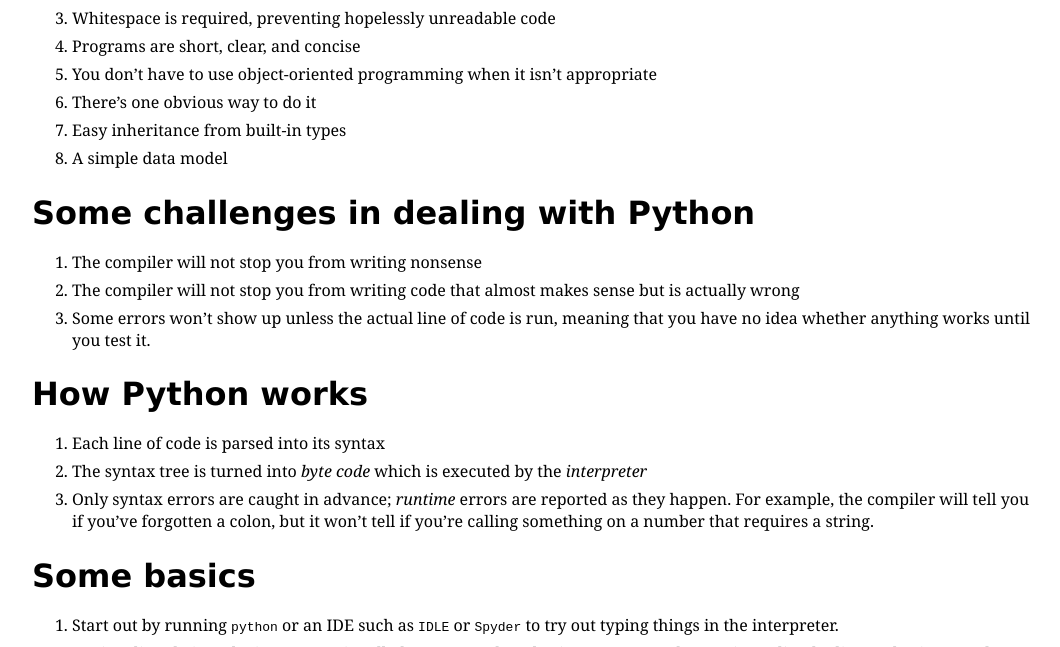
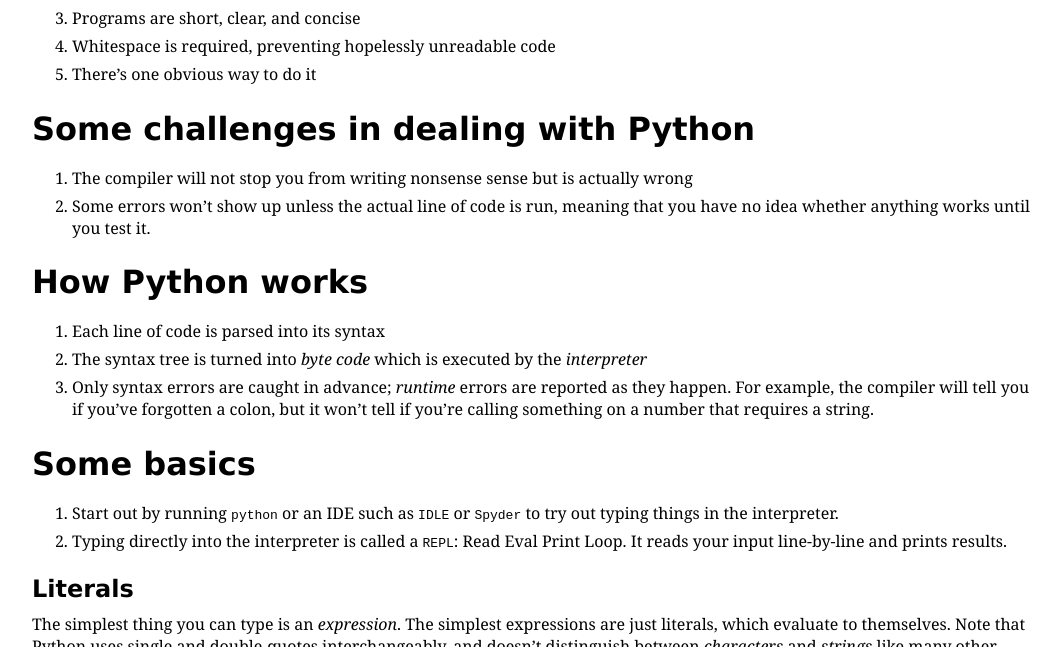
Before and after one commit to KristenZhao/constantinelignos.github.io, a Jekyll site: the page built from pybootcamp/introduction.md, in a window 1280 px wide and 900 px high, scrolled down 560 px, cut to the strip 253-900 px from the top of the window. Shown: the whole strip, without its empty margins (108-1168 px from the left). Built offline with Jekyll 4.4.1, drawn with Linux system fonts in a browser that asks for light colours; comment, search, counter and statistics services are not loaded.

Commit message:
minor bootcamp tweaks

```diff
--- a/pybootcamp/introduction.md
+++ b/pybootcamp/introduction.md
@@ -19,17 +19,13 @@ analytics: pybootcamp
 ![xkcd comic on Python](http://imgs.xkcd.com/comics/python.png)
 1. Python comes with "batteries included." There are lots of useful
 and powerful packages in the standard library.
+1. Programs are short, clear, and concise
 1. Whitespace is required, preventing hopelessly unreadable code
-1. Programs are short, clear, and concise
-1. You don’t have to use object-oriented programming when it isn’t appropriate
 1. There’s one obvious way to do it
-1. Easy inheritance from built-in types
-1. A simple data model
 
 # Some challenges in dealing with Python
 
 1. The compiler will not stop you from writing nonsense
-1. The compiler will not stop you from writing code that almost makes
    sense but is actually wrong
 1. Some errors won't show up unless the actual line of code is run,
 meaning that you have no idea whether anything works until you test it.
```
Also changed, not shown: pybootcamp/firstprogram.md (+4 -3 lines), pybootcamp/iteration.md (+0 -1 lines), pybootcamp/iteration2.md (+6 -6 lines), pybootcamp/structures.md (+0 -14 lines).
